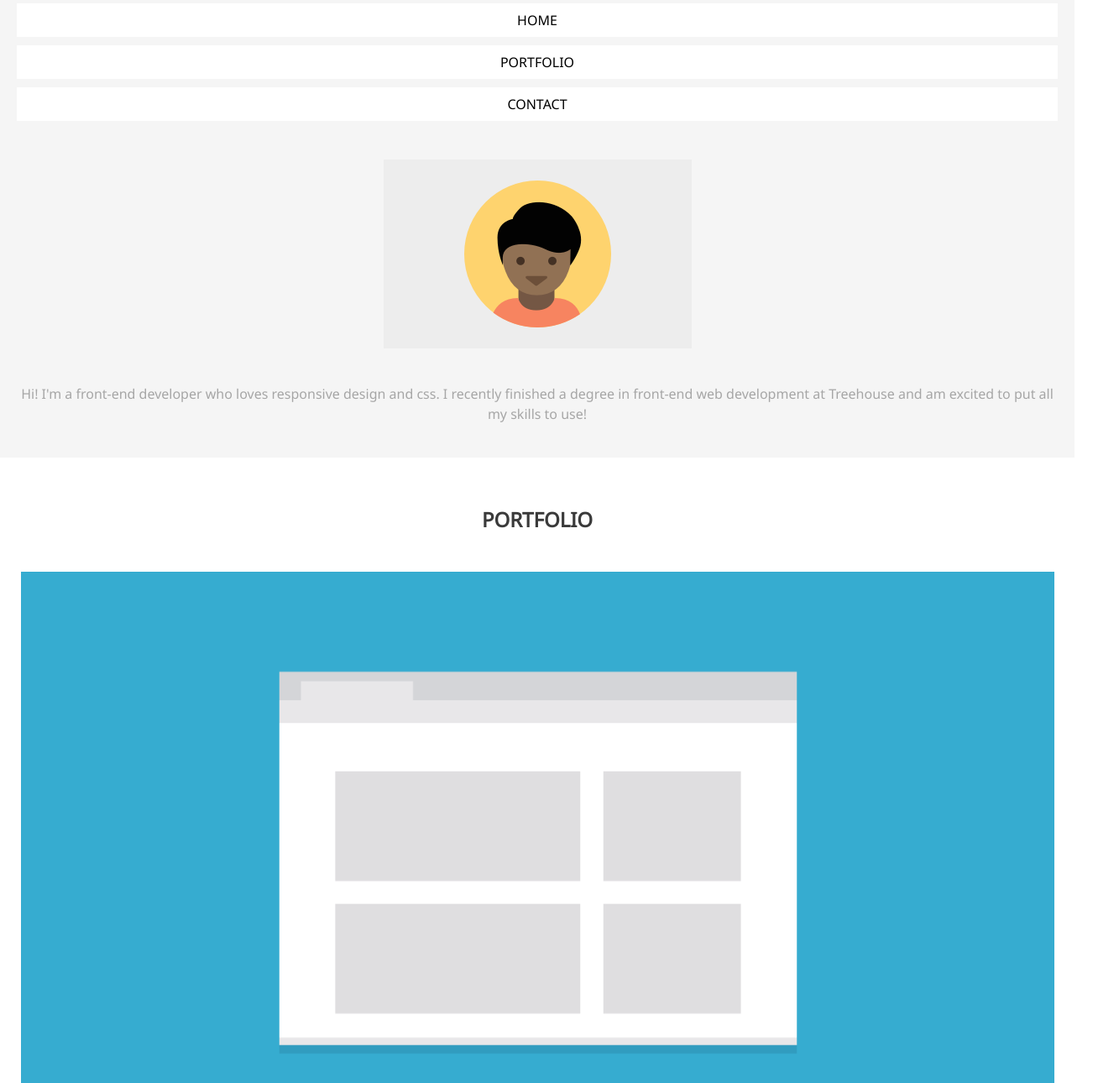
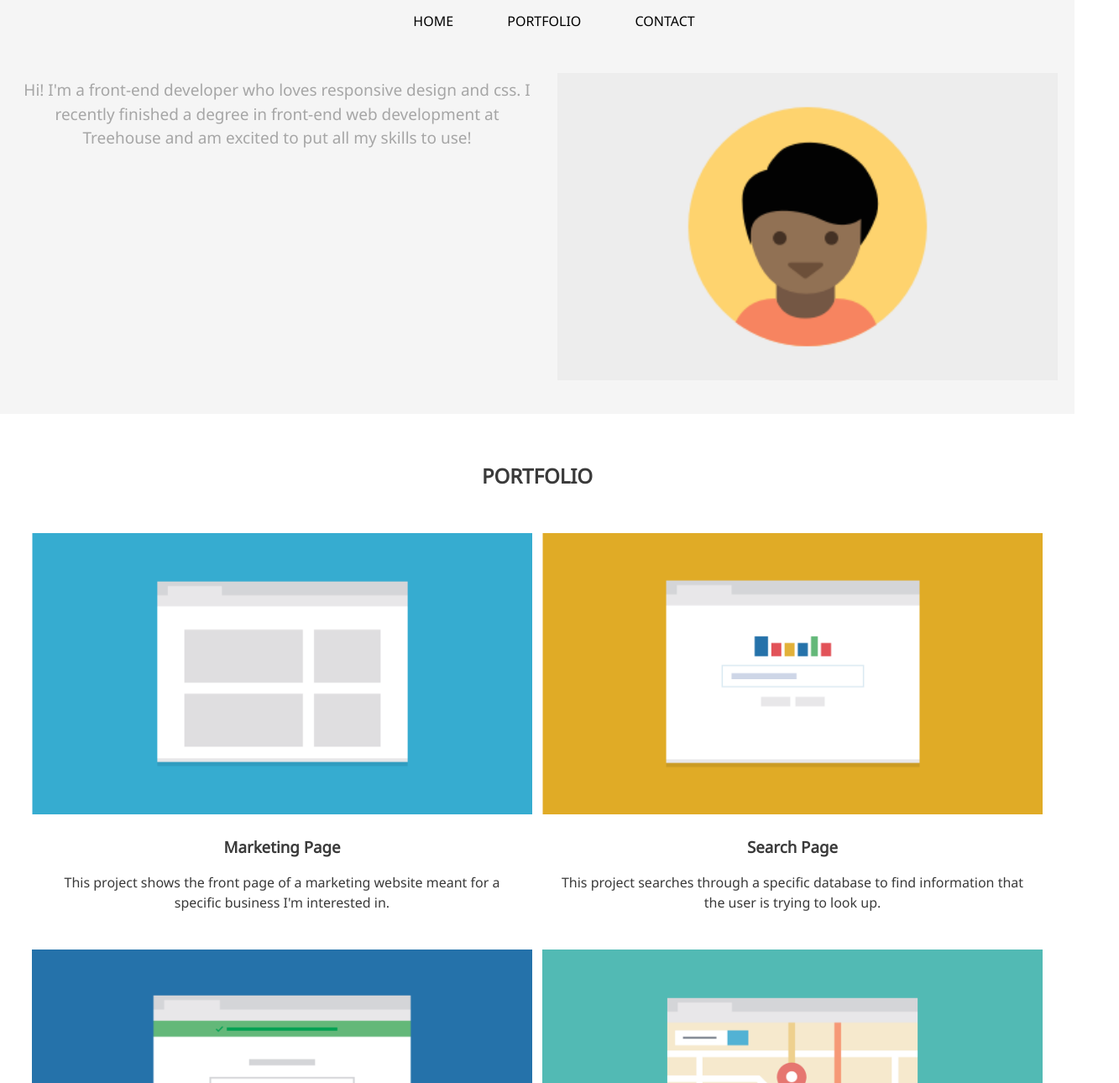
Before and after one commit to JMHGZ/techdegree-project-2, a plain HTML site: page index.html in a window 1280 px wide. Shown: the part 139-1429 px from the top of the page at 84% size, 1333 px wide, since content can reach past the window. Drawn offline with Linux system fonts and the light colour scheme; a web font is replaced by a local one.

Commit message:
finishing up tablet width

```diff
--- a/css/style.css
+++ b/css/style.css
@@ -119,6 +119,9 @@ img {
   margin-left: 1.5em;
 }
 
+.tablet {
+  visibility: hidden;
+}
 
 /*  FOOTER  */
 
@@ -158,6 +161,7 @@ img {
   display: inline-block;
   width: 100%;
   padding: 1.5em 1.25em;
+  text-align: center;
 }
 
 .footer-nav h3 {
@@ -168,7 +172,8 @@ img {
 }
 
 .footer-nav a {
-  position: static;
+  color: #000;
+  position: inherit;
   float: right;
   text-transform: uppercase;
 }
@@ -176,3 +181,116 @@ img {
 .footer-nav a:hover {
   color: rgb(244, 135, 9);
 }
+
+.replaced {
+  visibility: visible;
+  position: inline-block;
+}
+
+
+/*  SIZE MEDIA QUEREIES  */
+
+/* --Tablet-- */
+@media (min-width: 769px) {
+
+  body {
+    padding: 0;
+  }
+
+  .portfolio {
+    position: block;
+    width: 100%;
+    float: center;
+  }
+
+  .barcode {
+    margin-bottom: 0;
+  }
+
+  .main-header {
+    position: inline-block;
+    width: 100%;
+    top: 0;
+    padding-top: 0;
+  }
+
+  .container1,
+  .container2 {
+    margin: 0 auto;
+  }
+
+  .container2 {
+    margin-right: 2em;
+    margin-left: 2em;
+    }
+
+  .col {
+    position: inline-block;
+    width: 50%;
+    float: left;
+    padding: .4em;
+    }
+
+  .main-nav li {
+    display: inline-block;
+    margin-left: 2.5em;
+    background: #f5f5f5;
+  }
+
+  .profile-pic {
+    position: inline-block;
+    width: 50%;
+    float: right;
+    padding: 0;
+    margin-top: 2em;
+    padding-left: 1.5em;
+  }
+
+  .my-goals {
+    text-align: center;
+    position: inline-block;
+    width: 50%;
+    float: left;
+    margin-top: 2em;
+    font-size: 19px;
+  }
+
+  .contact-msg {
+    padding-top: 1.75em;
+    padding-right: 5em;
+    padding-left: 5em;
+    text-align: center;
+  }
+
+  .mobile {
+    visibility: hidden;
+  }
+
+  .tablet {
+    visibility: visible;
+  }
+
+  .tablet a {
+    color: #000;
+    padding-left: 1.5em;
+  }
+
+  .tablet li {
+    text-align: right;
+    float: right;
+    position: relative;
+    right: -14%;
+  }
+
+  .clearfix::after {
+    content: " ";
+    display: table;
+    clear: both;
+  }
+
+
+
+
+
+
+}
--- a/index.html
+++ b/index.html
@@ -13,7 +13,7 @@
 <body>
 
 <header class="main-header">
-  <div class="container1">
+  <div class="container1 clearfix">
     <h1 class="barcode">Jeremiah G.</h1>
     <nav>
       <ul class="main-nav">
@@ -29,12 +29,15 @@
 </div>
 </header>
 
-<div class="container2">
+<div class="container2 clearfix">
 
+  <div class="portfolio">
+    <a name="Portfolio"></a>
+    <h2 class="portfolio">Portfolio</h2>
+  </div>
   <div class="marketing-page col">
-    <a name="Portfolio"></a>
-    <h2>Portfolio</h2>
-    <img src="images/portfolio-1.png" alt="marketing" class="marketing">
+
+    <img src="images/portfolio-1.png" alt="marketing">
       <h3>Marketing Page</h3>
       <p>This project shows the front page of a marketing website meant for a specific business I'm interested in.
       </p>
@@ -74,7 +77,9 @@
   <footer class="main-footer">
     <a name="Contact"></a>
     <h1 class="barcode">Contact</h1>
-      <p>If you're interested in chatting or want more information about what I've been working on, I'd love to hear from you!</p>
+      <div class="contact-msg">
+        <p>If you're interested in chatting or want more information about what I've been working on, I'd love to hear from you!</p>
+      </div>
         <div class="contact-info">
           <p>Phone  <strong>+1 (111) 555-1234</strong></p>
           <p>Email  <strong>email@yoursite.com</strong></p>
@@ -84,13 +89,14 @@
         <div class="footer-nav">
           <h3>Jeremiah G.</h3>
           <ul>
-            <li><a href="#">Back to top</a></li>
+            <li><a href="#" class="mobile">Back to top</a></li>
+            <div class="tablet">
+              <li><a href="#Contact">Contact</a></li>
+              <li><a href="#Portfolio">Portfolio</a></li>
+              <li><a href="#">Home</a></li>
+            </div>
           </ul>
         </div>
   </footer>
-
-
-
-
 </body>
 </html>
```
